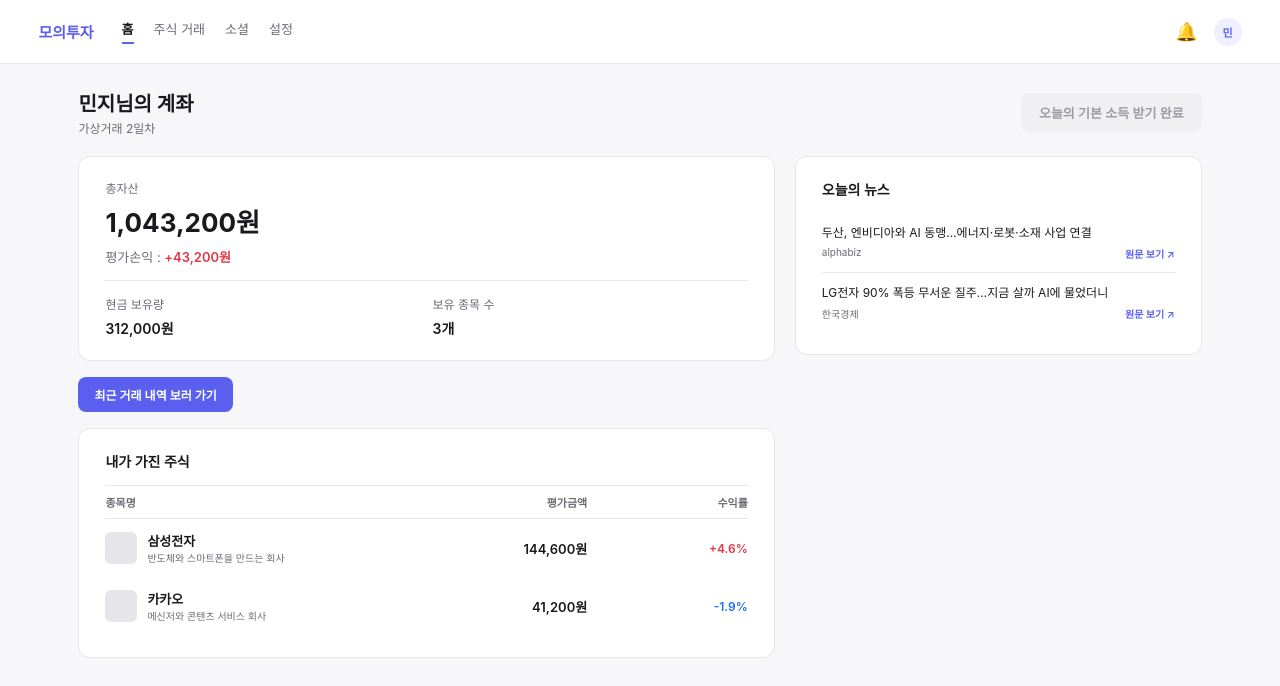
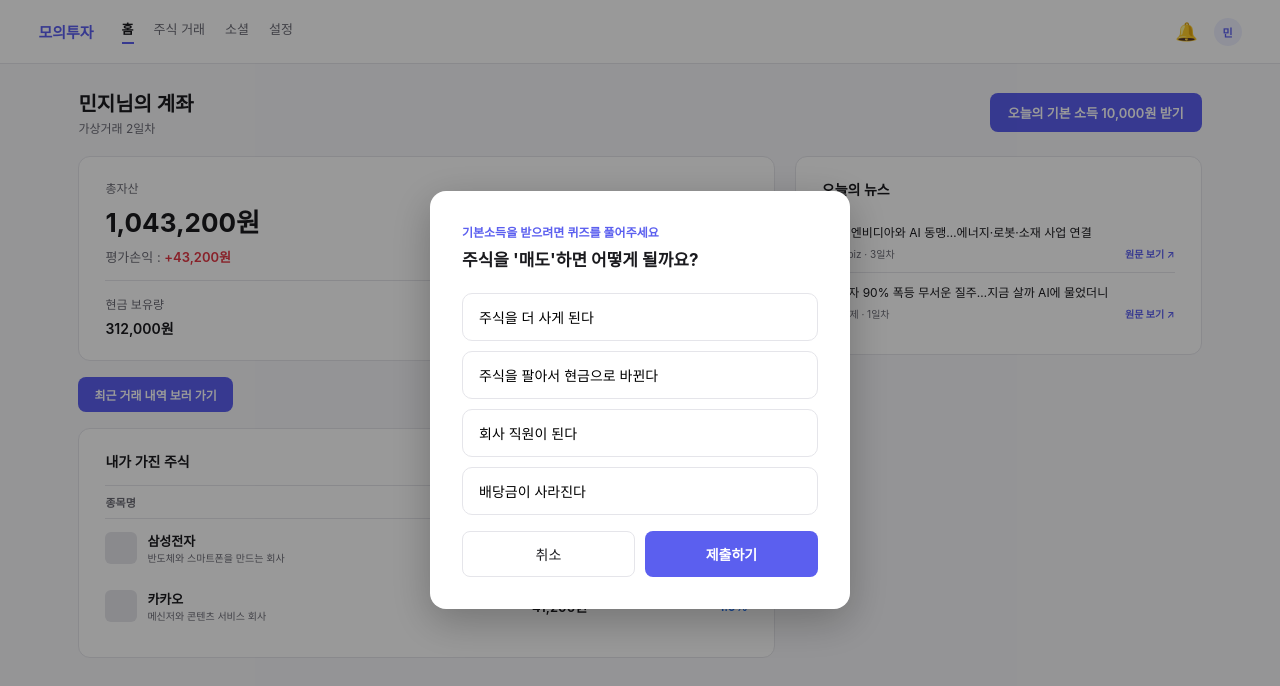
Before and after one commit to madcamp-official/26s-w1-c3-06, a plain HTML site: page frontend/home.html in a window 1280 px wide. Both pictures are taken after a click on the button "오늘의 기본 소득 10,000원 받기". Drawn offline with Linux system fonts and the light colour scheme.

Commit message:
퀴즈 추가

```diff
--- a/frontend/css/style.css
+++ b/frontend/css/style.css
@@ -1032,3 +1032,118 @@ body {
 .btn-danger:hover {
   background: #FF5C5C;
 }
+
+/* ── quiz.js 모달 스타일 ── */
+
+.quiz-overlay {
+  position: fixed;
+  inset: 0;
+  background: rgba(0, 0, 0, 0.4);
+  display: flex;
+  align-items: center;
+  justify-content: center;
+  z-index: 1000;
+}
+
+.quiz-modal {
+  width: 100%;
+  max-width: 420px;
+  background: #fff;
+  border-radius: 16px;
+  padding: 32px;
+  box-shadow: 0 12px 40px rgba(0, 0, 0, 0.25);
+}
+
+.quiz-heading {
+  font-size: 12px;
+  color: var(--color-accent);
+  font-weight: 600;
+  margin-bottom: 8px;
+}
+
+.quiz-question {
+  font-size: 17px;
+  font-weight: 700;
+  margin-bottom: 20px;
+  line-height: 1.5;
+}
+
+.quiz-options {
+  display: flex;
+  flex-direction: column;
+  gap: 10px;
+  margin-bottom: 16px;
+}
+
+.quiz-option-btn {
+  text-align: left;
+  padding: 13px 16px;
+  border: 1px solid var(--color-border);
+  border-radius: 10px;
+  background: #fff;
+  font-size: 14px;
+  cursor: pointer;
+}
+
+.quiz-option-btn:hover:not(:disabled) {
+  border-color: var(--color-accent);
+}
+
+.quiz-option-btn.selected {
+  border-color: var(--color-accent);
+  background: #EEF0FF;
+  font-weight: 600;
+}
+
+.quiz-option-btn.correct {
+  border-color: #1FAA59;
+  background: #E9FBF0;
+  font-weight: 600;
+}
+
+.quiz-option-btn.wrong {
+  border-color: var(--color-danger);
+  background: #FFF0EE;
+}
+
+.quiz-option-btn:disabled {
+  cursor: default;
+}
+
+.quiz-feedback {
+  font-size: 13px;
+  font-weight: 600;
+  margin-bottom: 16px;
+}
+
+.quiz-feedback.correct {
+  color: #1FAA59;
+}
+
+.quiz-feedback.wrong {
+  color: var(--color-danger);
+}
+
+.quiz-actions {
+  display: flex;
+  gap: 10px;
+}
+
+.quiz-actions button {
+  flex: 1;
+}
+
+.btn-secondary {
+  background: #fff;
+  color: var(--color-text-primary);
+  border: 1px solid var(--color-border);
+  border-radius: var(--radius-button);
+  padding: 12px;
+  font-size: 14px;
+  font-weight: 500;
+  cursor: pointer;
+}
+
+.quiz-close-btn {
+  margin-top: 8px;
+}
--- a/frontend/home.html
+++ b/frontend/home.html
@@ -89,6 +89,7 @@
   </main>
 
   <script src="js/navbar.js"></script>
+  <script src="js/quiz.js"></script>
   <script src="js/home.js"></script>
 </body>
 </html>
--- a/frontend/js/home.js
+++ b/frontend/js/home.js
@@ -49,10 +49,13 @@ function renderAccount(account) {
     incomeBtn.innerText = "오늘의 기본 소득 받기 완료";
   } else {
     incomeBtn.addEventListener("click", () => {
-      // TODO: 기본소득 수령 API 호출
-      alert("10,000원을 받았어요!");
-      incomeBtn.disabled = true;
-      incomeBtn.innerText = "오늘의 기본 소득 받기 완료";
+      openQuizModal(() => {
+        // 퀴즈 정답을 맞혔을 때만 실행됨
+        // TODO: 백엔드 기본소득 지급 API 호출 (/account/basic-income)
+        alert("10,000원을 받았어요!");
+        incomeBtn.disabled = true;
+        incomeBtn.innerText = "오늘의 기본 소득 받기 완료";
+      });
     });
   }
 }
@@ -82,7 +85,7 @@ function renderNews(newsList) {
     <div class="news-item">
       <p class="news-title">${n.title}</p>
       <div class="news-meta">
-        <span>${n.source}</span>
+        <span>${n.source} · ${n.day}일차</span>
         <a href="${n.link}" target="_blank" rel="noopener noreferrer">원문 보기 ↗</a>
       </div>
     </div>
--- /dev/null
+++ b/frontend/js/quiz.js
@@ -0,0 +1,130 @@
+/**
+ * quiz.js — 기본소득 수령용 퀴즈 모달
+ * 사용법: home.html에서 <script src="js/quiz.js"></script> 추가 후
+ *         openQuizModal(onCorrect) 함수를 "기본소득 받기" 버튼 클릭 시 호출
+ */
+
+// TODO: 백엔드 API 완성되면 이 문제은행 대신 fetch로 서버에서 받아오기 (정답은 서버에서만 검증해야 안전함)
+const QUIZ_BANK = [
+  {
+    question: "'매수'는 무슨 뜻일까요?",
+    options: ["주식을 사는 것", "주식을 파는 것", "주식을 보관하는 것", "주식을 등록하는 것"],
+    answerIndex: 0,
+  },
+  {
+    question: "'평균 매수가'는 무엇을 뜻할까요?",
+    options: [
+      "오늘 이 주식의 최고가",
+      "내가 이 주식을 산 가격의 평균",
+      "이 회사의 평균 매출",
+      "친구들이 산 평균 가격",
+    ],
+    answerIndex: 1,
+  },
+  {
+    question: "수익률이 '+5%'라는 건 무슨 뜻일까요?",
+    options: [
+      "산 가격보다 5% 떨어졌다",
+      "산 가격보다 5% 올랐다",
+      "5원이 늘었다",
+      "5주를 더 샀다",
+    ],
+    answerIndex: 1,
+  },
+  {
+    question: "주식을 '매도'하면 어떻게 될까요?",
+    options: [
+      "주식을 더 사게 된다",
+      "주식을 팔아서 현금으로 바뀐다",
+      "회사 직원이 된다",
+      "배당금이 사라진다",
+    ],
+    answerIndex: 1,
+  },
+];
+
+function getRandomQuiz() {
+  return QUIZ_BANK[Math.floor(Math.random() * QUIZ_BANK.length)];
+}
+
+/**
+ * 퀴즈 모달을 띄우고, 정답을 맞히면 onCorrect 콜백을 실행한다.
+ * @param {Function} onCorrect - 정답을 맞혔을 때 호출할 함수 (기본소득 지급 처리)
+ */
+function openQuizModal(onCorrect) {
+  const quiz = getRandomQuiz();
+  let selectedIndex = null;
+
+  const overlay = document.createElement("div");
+  overlay.className = "quiz-overlay";
+  overlay.innerHTML = `
+    <div class="quiz-modal">
+      <p class="quiz-heading">기본소득을 받으려면 퀴즈를 풀어주세요</p>
+      <p class="quiz-question">${quiz.question}</p>
+
+      <div class="quiz-options" id="quizOptions">
+        ${quiz.options.map((opt, i) => `
+          <button class="quiz-option-btn" data-index="${i}">${opt}</button>
+        `).join("")}
+      </div>
+
+      <p class="quiz-feedback" id="quizFeedback" hidden></p>
+
+      <div class="quiz-actions">
+        <button class="btn-secondary" id="quizCancelBtn">취소</button>
+        <button class="btn-primary" id="quizSubmitBtn" disabled>제출하기</button>
+      </div>
+    </div>
+  `;
+  document.body.appendChild(overlay);
+
+  const optionButtons = overlay.querySelectorAll(".quiz-option-btn");
+  const submitBtn = overlay.querySelector("#quizSubmitBtn");
+  const feedbackEl = overlay.querySelector("#quizFeedback");
+
+  optionButtons.forEach(btn => {
+    btn.addEventListener("click", () => {
+      optionButtons.forEach(b => b.classList.remove("selected"));
+      btn.classList.add("selected");
+      selectedIndex = Number(btn.dataset.index);
+      submitBtn.disabled = false;
+    });
+  });
+
+  overlay.querySelector("#quizCancelBtn").addEventListener("click", () => {
+    overlay.remove();
+  });
+
+  submitBtn.addEventListener("click", () => {
+    // TODO: 실제로는 정답 여부를 서버에 물어봐야 함 (클라이언트에 정답이 노출되면 조작 가능)
+    const isCorrect = selectedIndex === quiz.answerIndex;
+
+    optionButtons.forEach(b => b.disabled = true);
+    submitBtn.disabled = true;
+
+    if (isCorrect) {
+      optionButtons[selectedIndex].classList.add("correct");
+      feedbackEl.innerText = "정답이에요! 기본소득을 받았어요";
+      feedbackEl.className = "quiz-feedback correct";
+      feedbackEl.hidden = false;
+
+      setTimeout(() => {
+        overlay.remove();
+        onCorrect();
+      }, 1200);
+
+    } else {
+      optionButtons[selectedIndex].classList.add("wrong");
+      optionButtons[quiz.answerIndex].classList.add("correct");
+      feedbackEl.innerText = "아쉬워요, 정답이 아니에요. 내일 다시 도전해보세요";
+      feedbackEl.className = "quiz-feedback wrong";
+      feedbackEl.hidden = false;
+
+      const closeBtn = document.createElement("button");
+      closeBtn.className = "btn-secondary quiz-close-btn";
+      closeBtn.innerText = "닫기";
+      closeBtn.addEventListener("click", () => overlay.remove());
+      overlay.querySelector(".quiz-actions").appendChild(closeBtn);
+    }
+  });
+}
```
